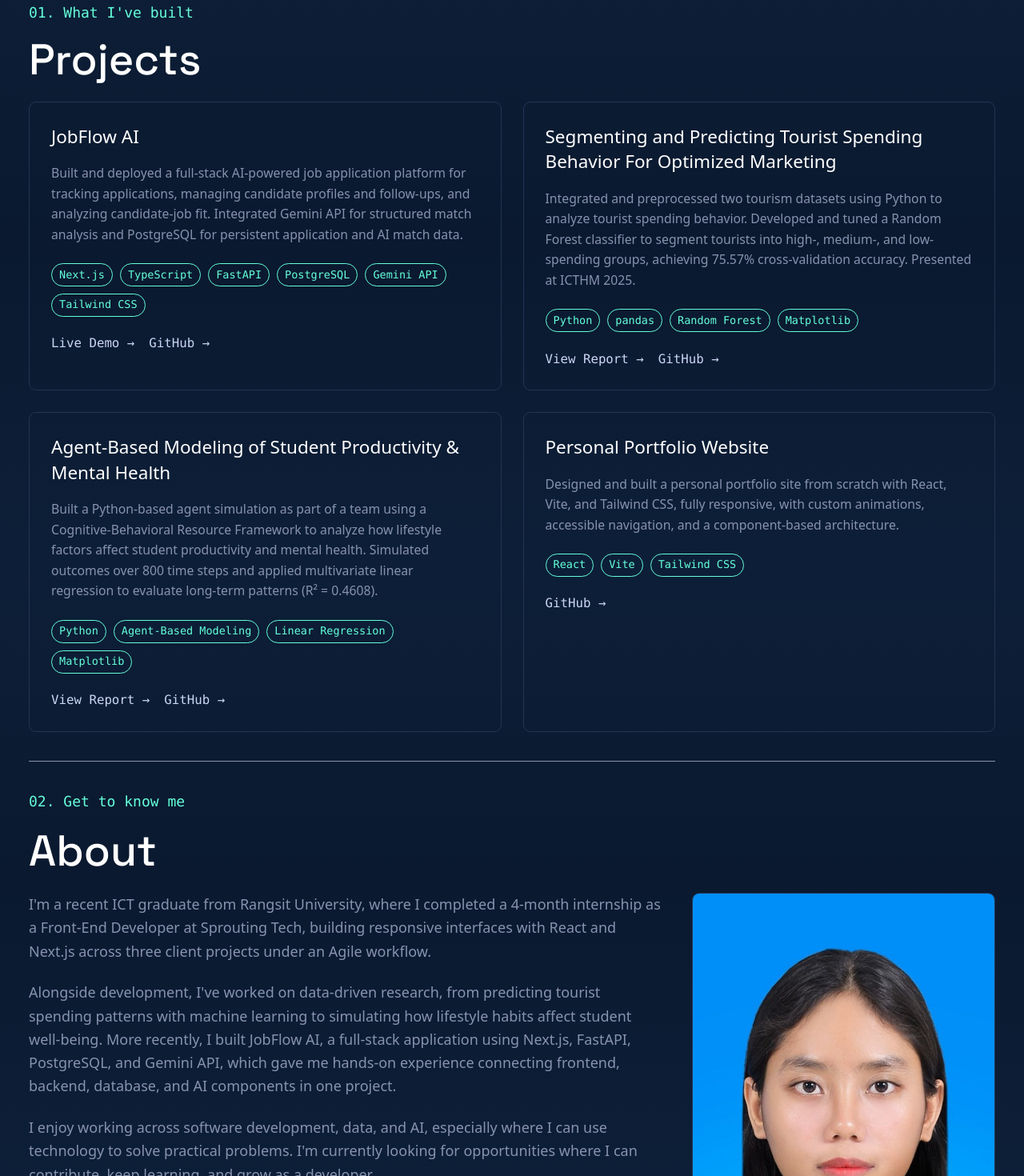
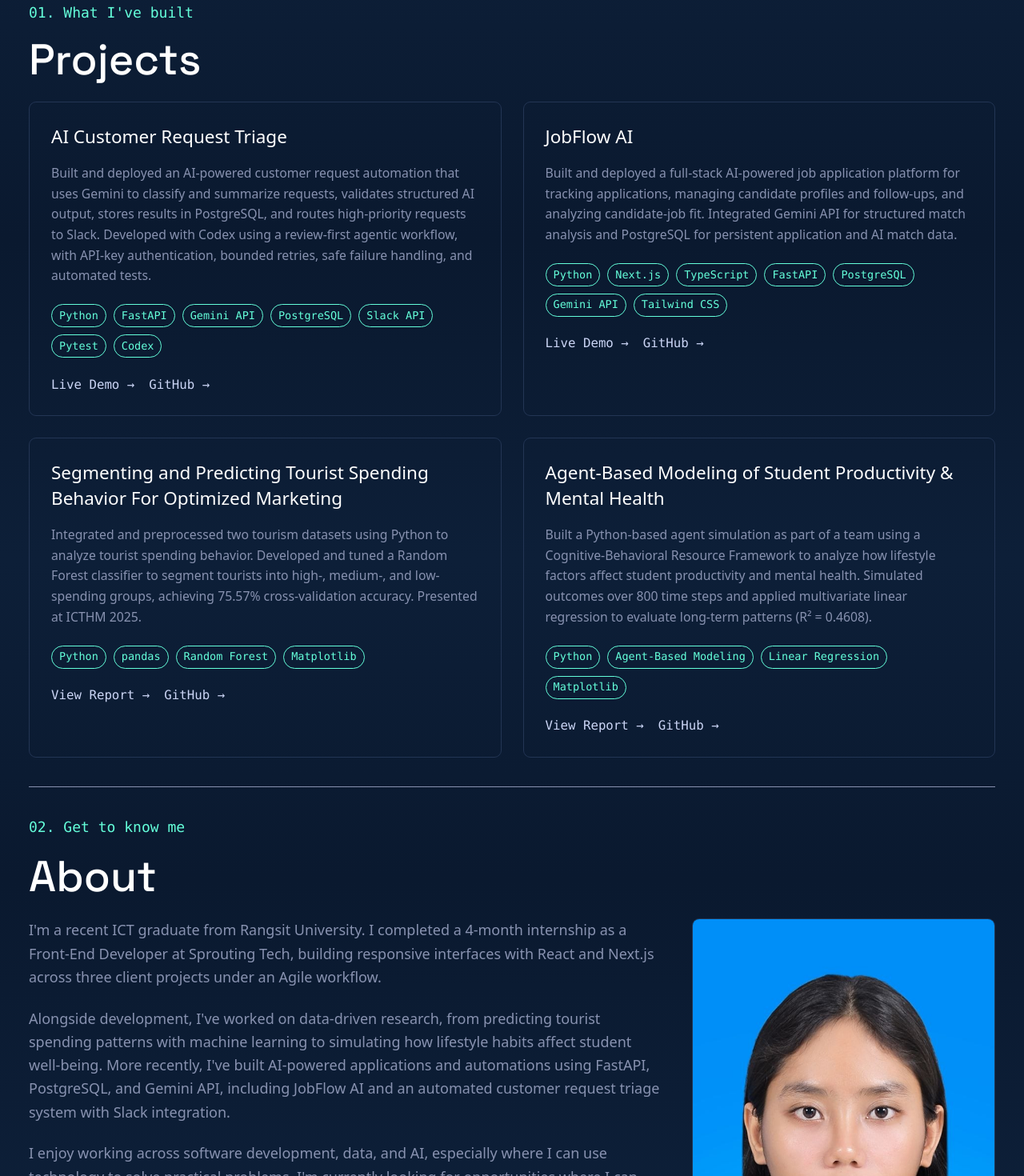
Before and after one commit to thidarr/Personal_Portfolio, a React (Vite) app in the folder my-portfolio/: page / in a window 1280 px wide. Shown: the part 500-1970 px from the top of the page at 80% size. Built offline with nearby package versions, Linux system fonts and the light colour scheme.

Commit message:
new project added

```diff
--- a/my-portfolio/src/components/About.jsx
+++ b/my-portfolio/src/components/About.jsx
@@ -28,26 +28,27 @@ function About() {
                     <div className="order-2 md:order-1 md:col-span-2 text-text leading-relaxed space-y-5">
 
                         <p>
-                            I'm a recent ICT graduate from Rangsit University, where I completed a
-                            4-month internship as a Front-End Developer at Sprouting Tech, building
-                            responsive interfaces with React and Next.js across three client projects
-                            under an Agile workflow.
+                            I'm a recent ICT graduate from Rangsit University. I completed a
+                            4-month internship as a Front-End Developer at Sprouting Tech,
+                            building responsive interfaces with React and Next.js across
+                            three client projects under an Agile workflow.
                         </p>
 
                         <p>
                             Alongside development, I've worked on data-driven research, from
-                            predicting tourist spending patterns with machine learning to simulating
-                            how lifestyle habits affect student well-being. More recently, I built
-                            JobFlow AI, a full-stack application using Next.js, FastAPI, PostgreSQL,
-                            and Gemini API, which gave me hands-on experience connecting frontend,
-                            backend, database, and AI components in one project.
+                            predicting tourist spending patterns with machine learning to
+                            simulating how lifestyle habits affect student well-being. More
+                            recently, I've built AI-powered applications and automations
+                            using FastAPI, PostgreSQL, and Gemini API, including JobFlow AI
+                            and an automated customer request triage system with Slack
+                            integration.
                         </p>
 
                         <p>
-                            I enjoy working across software development, data, and AI, especially
-                            where I can use technology to solve practical problems. I'm currently
-                            looking for opportunities where I can contribute, keep learning, and
-                            grow as a developer.
+                            I enjoy working across software development, data, and AI,
+                            especially where I can use technology to solve practical
+                            problems. I'm currently looking for opportunities where I can
+                            contribute, keep learning, and grow as a developer.
                         </p>
 
                         <div className="mt-5">
@@ -56,7 +57,8 @@ function About() {
                             </h3>
 
                             <p className="text-text leading-relaxed">
-                                B.Sc. in Information and Communication Technology, Faculty of Information Technology
+                                B.Sc. in Information and Communication Technology, Faculty
+                                of Information Technology
                             </p>
 
                             <p className="text-text leading-relaxed">
@@ -111,7 +113,7 @@ function About() {
                                         Tools
                                     </span>
                                     <span className="text-text-h text-right">
-                                        Git & GitHub, Figma, VS Code
+                                        Git & GitHub, Codex, Figma, VS Code
                                     </span>
                                 </li>
                             </ul>
--- a/my-portfolio/src/data/project.js
+++ b/my-portfolio/src/data/project.js
@@ -1,10 +1,29 @@
 export const projects = [
   {
     id: 1,
+    title: "AI Customer Request Triage",
+    description:
+      "Built and deployed an AI-powered customer request automation that uses Gemini to classify and summarize requests, validates structured AI output, stores results in PostgreSQL, and routes high-priority requests to Slack. Developed with Codex using a review-first agentic workflow, with API-key authentication, bounded retries, safe failure handling, and automated tests.",
+    stack: [
+      "Python",
+      "FastAPI",
+      "Gemini API",
+      "PostgreSQL",
+      "Slack API",
+      "Pytest",
+      "Codex",
+    ],
+    demoLink: "https://ai-customer-triage.onrender.com",
+    demoLabel: "Live Demo",
+    githubLink: "https://github.com/thidarr/ai-customer-triage",
+  },
+  {
+    id: 2,
     title: "JobFlow AI",
     description:
       "Built and deployed a full-stack AI-powered job application platform for tracking applications, managing candidate profiles and follow-ups, and analyzing candidate-job fit. Integrated Gemini API for structured match analysis and PostgreSQL for persistent application and AI match data.",
     stack: [
+      "Python",
       "Next.js",
       "TypeScript",
       "FastAPI",
@@ -18,7 +37,7 @@ export const projects = [
   },
 
   {
-    id: 2,
+    id: 3,
     title:
       "Segmenting and Predicting Tourist Spending Behavior For Optimized Marketing",
     description:
@@ -30,7 +49,7 @@ export const projects = [
   },
 
   {
-    id: 3,
+    id: 4,
     title: "Agent-Based Modeling of Student Productivity & Mental Health",
     description:
       "Built a Python-based agent simulation as part of a team using a Cognitive-Behavioral Resource Framework to analyze how lifestyle factors affect student productivity and mental health. Simulated outcomes over 800 time steps and applied multivariate linear regression to evaluate long-term patterns (R² = 0.4608).",
@@ -46,12 +65,4 @@ export const projects = [
       "https://github.com/thidarr/Agent-Based-Modeling-of-Student-Productivity-and-Mental-Health",
   },
 
-  {
-    id: 4,
-    title: "Personal Portfolio Website",
-    description:
-      "Designed and built a personal portfolio site from scratch with React, Vite, and Tailwind CSS, fully responsive, with custom animations, accessible navigation, and a component-based architecture.",
-    stack: ["React", "Vite", "Tailwind CSS"],
-    githubLink: "https://github.com/thidarr/Personal_Portfolio",
-  },
 ];
```
